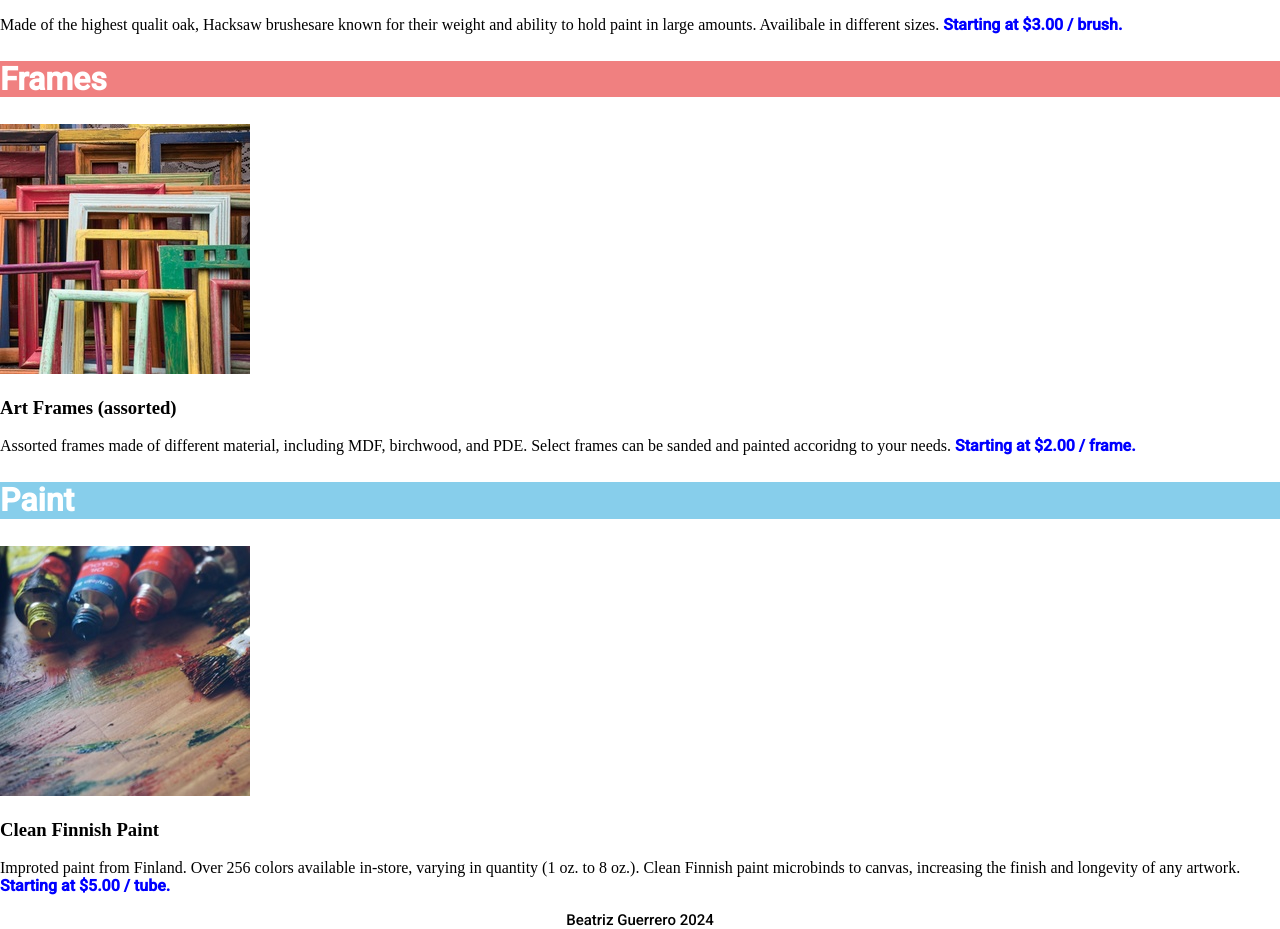
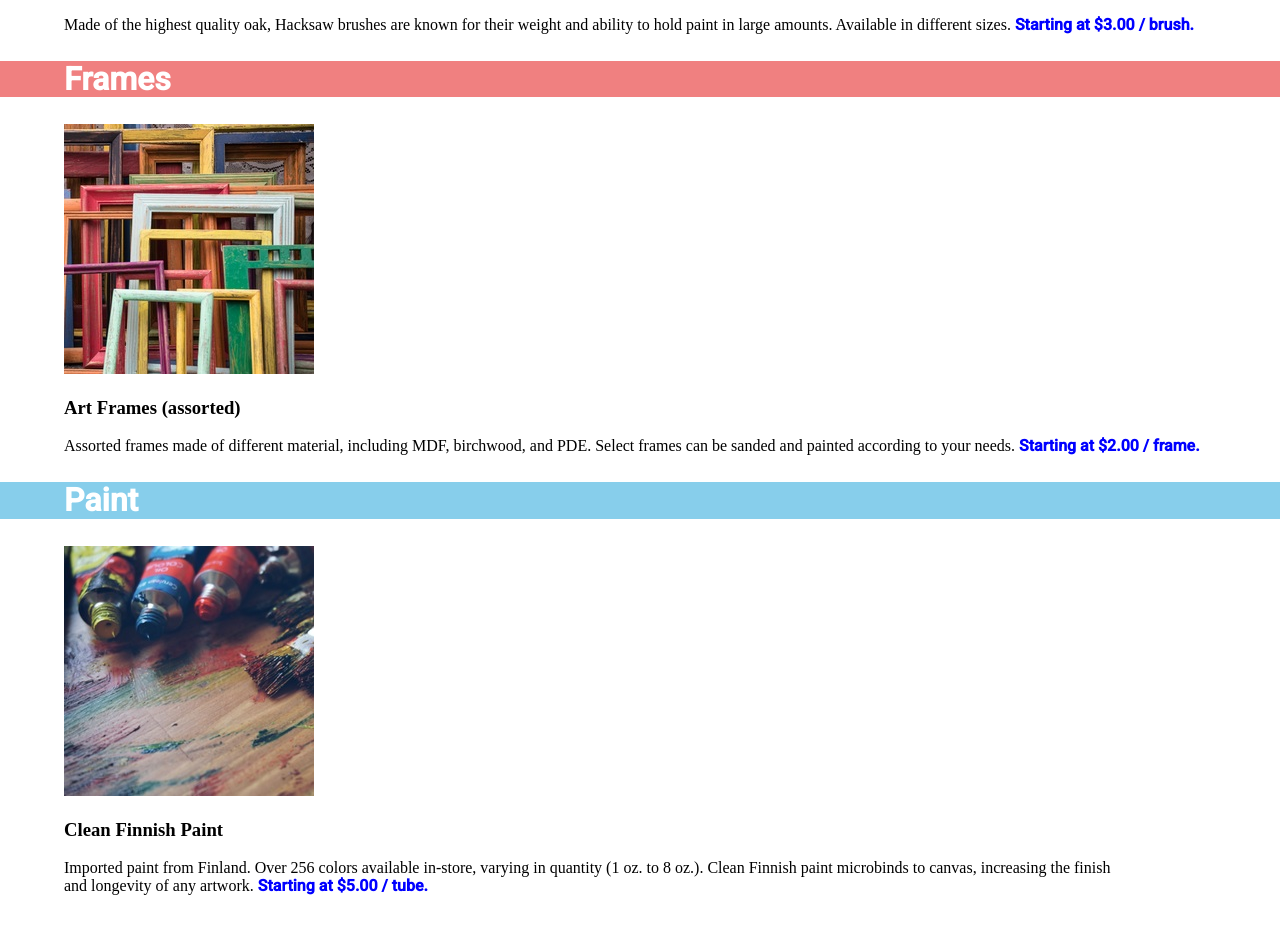
Before and after one commit to Beatriz-G/dasmotos-arts-and-crafts, a plain HTML site: page index.html in a window 1280 px wide. Shown: the part 610-1539 px from the top of the page. Drawn offline with Linux system fonts and the light colour scheme.

Commit message:
Added paddingleft to body h1, h3, p and img, fixed typose in html

```diff
--- a/css/main.css
+++ b/css/main.css
@@ -4,38 +4,41 @@ header h1 {
     color: khaki;
     text-align: center;
     background-image: url("../img/pattern.jpg");
-
 }
 
 #brushes h2{
-    font-family: "Roboto", sans-serif;    font-size: 32px;
+    font-family: "Roboto", sans-serif;
+    font-size: 32px;
     font-weight: bold;
     color: white;
     background-color: mediumspringgreen;
-
+    padding-left: 5%;
 }
 
 #frames h2 {
-    font-family: "Roboto", sans-serif;    font-size: 32px;
+    font-family: "Roboto", sans-serif;
+    font-size: 32px;
     font-weight: bold;
     color: white;
     background-color: lightcoral;
+    padding-left: 5%;
 }
 
 #paint h2 {
-    font-family: "Roboto", sans-serif;    font-size: 32px;
+    font-family: "Roboto", sans-serif;
+    font-size: 32px;
     font-weight: bold;
     color: white;
     background-color: skyblue;
+    padding-left: 5%;
 }
 
 span {
-    font-family: "Roboto", sans-serif;    font-weight: bold;
+    font-family: "Roboto", sans-serif;
+    font-weight: bold;
     color: blue;
 }
 
-footer {
-    font-family: "Roboto", sans-serif;
-    font-size: 15px;
-    text-align: center;
+h3, img, p {
+    padding-left: 5%;
 }
--- a/index.html
+++ b/index.html
@@ -3,7 +3,6 @@
     <head>
         <title>Dasmoto's Arts & Crafts</title>
         <meta charset="UTF-8">
-        <script src="https://kit.fontawesome.com/531ba33c21.js" crossorigin="anonymous"></script>
         <link rel="stylesheet" href="css/normalize.css">
         <link rel="stylesheet" href="css/main.css">
         <meta name="viewport" content="width=device-width, initial-scale=1.0">
@@ -19,8 +18,8 @@
                 <h2>Brushes</h2>
                 <img src="img/hacksaw.jpg" alt="Wood brushes stacked on top of each other">
                 <h3>Hacksaw Brushes</h3>
-                <p>Made of the highest qualit oak, Hacksaw brushesare known for
-                    their weight and ability to hold paint in large amounts. Availibale
+                <p>Made of the highest quality oak, Hacksaw brushes are known for
+                    their weight and ability to hold paint in large amounts. Available
                     in different sizes. <span>Starting at $3.00 / brush.</span>
                 </p>
             </section>
@@ -29,7 +28,7 @@
                 <img src="img/frames.jpg" alt="Several colorful frames stacked on top of each other">
                 <h3>Art Frames (assorted)</h3>
                 <p>Assorted frames made of different  material, including MDF, birchwood,
-                    and PDE. Select frames can be sanded and painted accoridng to your needs.
+                    and PDE. Select frames can be sanded and painted according to your needs.
                     <span>Starting at $2.00 / frame.</span>
                 </p>
             </section>
@@ -37,13 +36,10 @@
                 <h2>Paint</h2>
                 <img src="img/finnish.jpg" alt="Paint tubes and smears of paint on a wooden table">
                 <h3>Clean Finnish Paint</h3>
-                <p>Improted paint from Finland. Over 256 colors available in-store, varying in quantity
-                    (1 oz. to 8 oz.). Clean Finnish paint microbinds to canvas, increasing the finish and longevity
-                    of any artwork. <span>Starting at $5.00 / tube.</span>
+                <p>Imported paint from Finland. Over 256 colors available in-store, varying in quantity
+                    (1 oz. to 8 oz.). Clean Finnish paint microbinds to canvas, increasing the finish
+                    <br>and longevity of any artwork. <span>Starting at $5.00 / tube.</span>
                 </p>
             </section>
-            <footer>
-                Beatriz Guerrero 2024
-            </footer>
         </main>
     </body>
```
